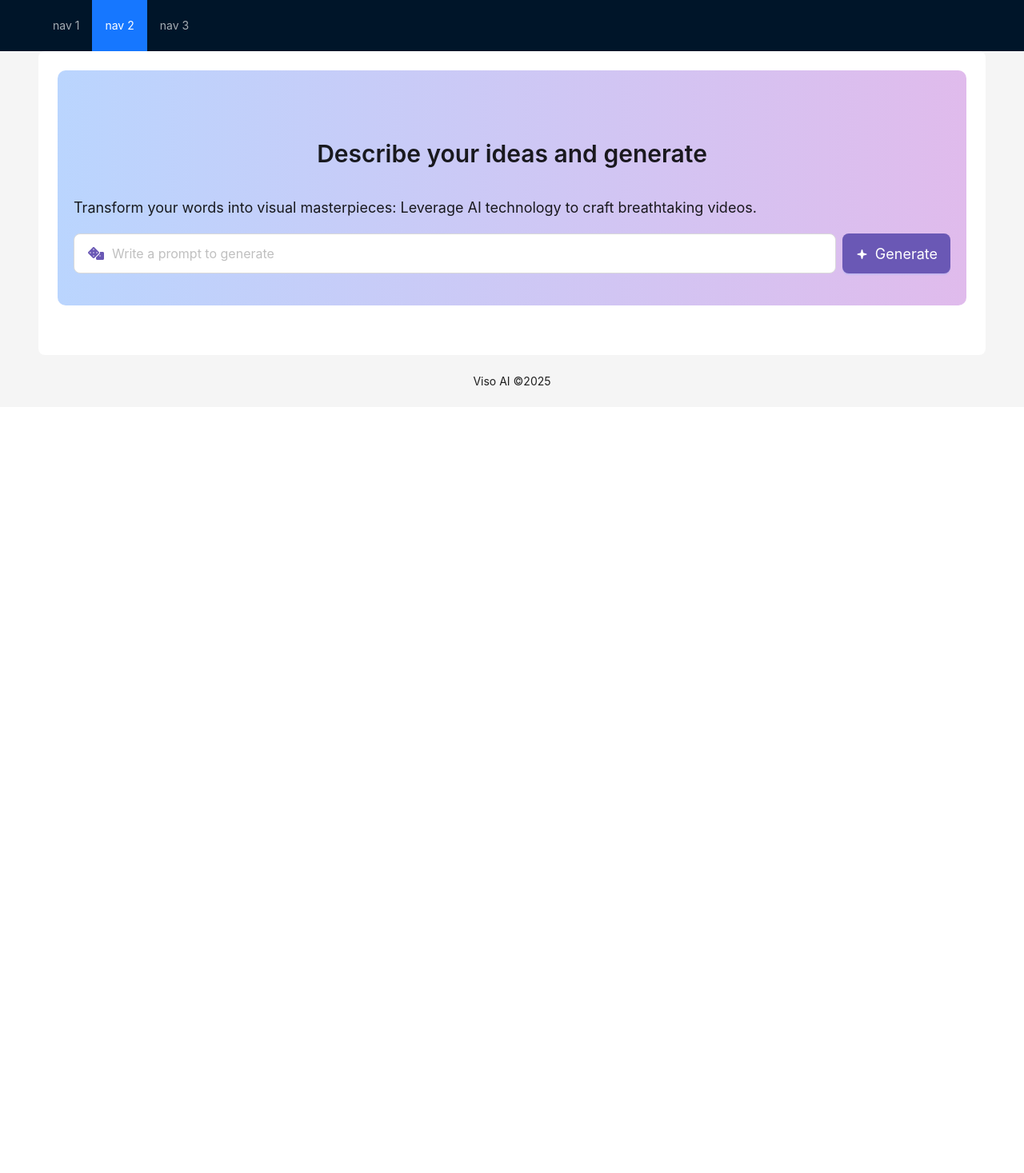
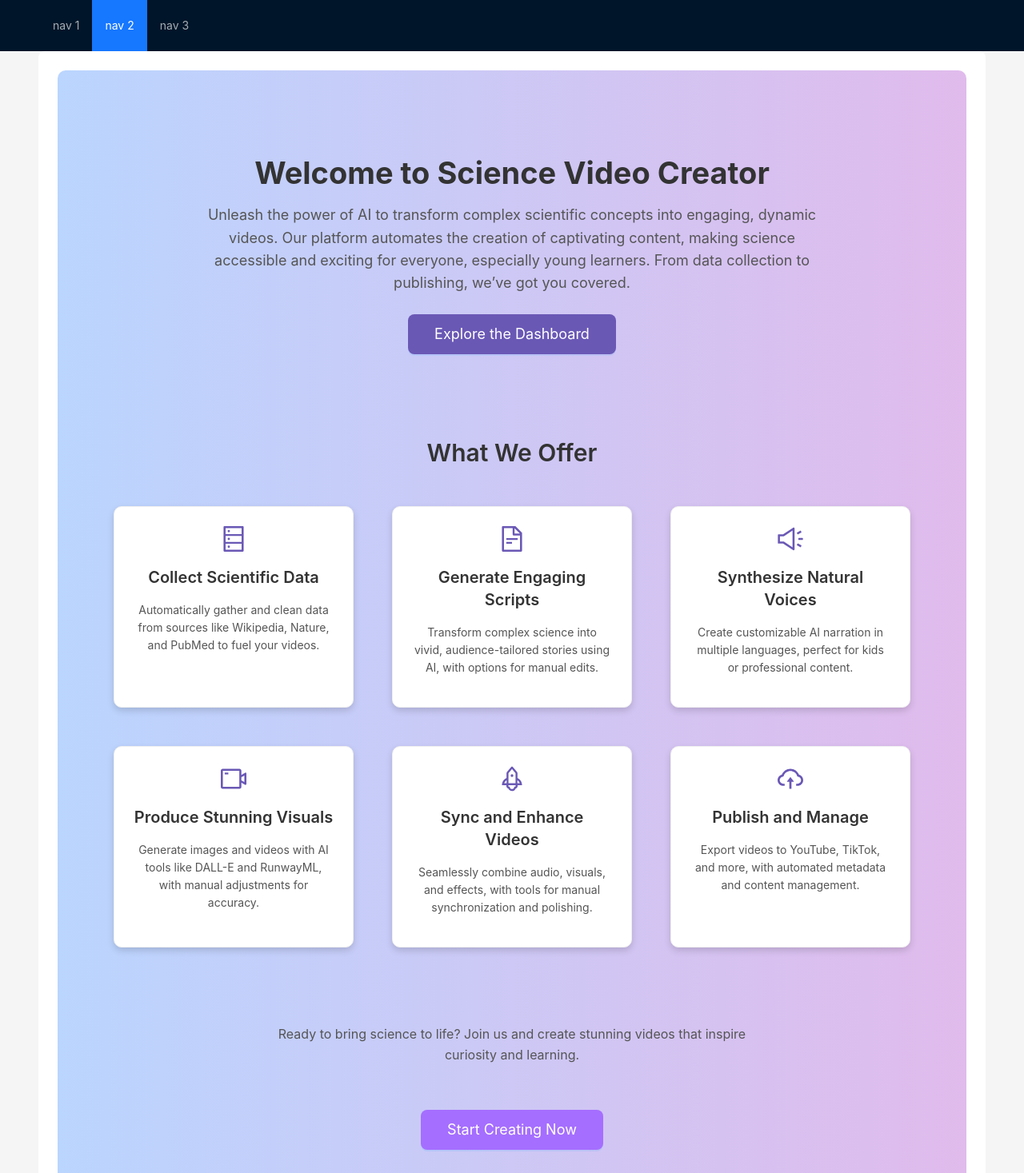
Before and after one commit to thienanle04/Software_Design-22KTPM2, a React (Vite) app in the folder frontend/: page / in a window 1280 px wide. Shown: the top 1467 px of the page at 80% size. Before the commit the page ends 800 px from the top, so only its background shows below. Built offline with nearby package versions, Linux system fonts and the light colour scheme.

Commit message:
home layout

```diff
--- a/frontend/src/pages/Home/Home.jsx
+++ b/frontend/src/pages/Home/Home.jsx
@@ -1,91 +1,179 @@
-import React, { useState } from "react";
+import React from "react";
 import { useNavigate } from "react-router-dom";
-import { Input, Button, Typography, Flex, message } from "antd";
-import { FaDice } from "react-icons/fa";
+import { Button, Typography, Card, Flex, Space } from "antd";
+import { RocketOutlined, FileTextOutlined, SoundOutlined, VideoCameraOutlined, CloudUploadOutlined, DatabaseOutlined } from "@ant-design/icons";
 
 const { Title, Paragraph } = Typography;
 
-const GenerateButtonIcon = () => {
-  return (
-    <svg
-      className="size-4"
-      width="17"
-      height="16"
-      fill="none"
-      viewBox="0 0 17 16"
-    >
-      <path
-        fill="currentColor"
-        d="M6.154 6.513c.429-.096.763-.43.86-.859l.665-2.995c.195-.879 1.447-.879 1.642 0l.666 2.995c.096.429.43.763.858.86l2.996.665c.879.195.879 1.447 0 1.642l-2.995.666c-.429.096-.763.43-.86.858l-.665 2.996c-.195.879-1.447.879-1.642 0l-.666-2.995a1.134 1.134 0 0 0-.859-.86L3.16 8.822c-.879-.195-.879-1.447 0-1.642l2.995-.666Z"
-      ></path>
-    </svg>
-  );
-}
-
-function Home() {
-  const [prompt, setPrompt] = useState("");
-  const [loading, setLoading] = useState(false);
+const Home = () => {
   const navigate = useNavigate();
 
-  const handleGenerate = () => {
-    if (prompt.trim()) {
-      navigate("/dashboard/tools/text-to-video", { state: { prompt } });
-    } else {
-
-    }
-  };
+  const features = [
+    {
+      icon: <DatabaseOutlined style={{ fontSize: "32px", color: "#6a58b5" }} />,
+      title: "Collect Scientific Data",
+      description: "Automatically gather and clean data from sources like Wikipedia, Nature, and PubMed to fuel your videos.",
+    },
+    {
+      icon: <FileTextOutlined style={{ fontSize: "32px", color: "#6a58b5" }} />,
+      title: "Generate Engaging Scripts",
+      description: "Transform complex science into vivid, audience-tailored stories using AI, with options for manual edits.",
+    },
+    {
+      icon: <SoundOutlined style={{ fontSize: "32px", color: "#6a58b5" }} />,
+      title: "Synthesize Natural Voices",
+      description: "Create customizable AI narration in multiple languages, perfect for kids or professional content.",
+    },
+    {
+      icon: <VideoCameraOutlined style={{ fontSize: "32px", color: "#6a58b5" }} />,
+      title: "Produce Stunning Visuals",
+      description: "Generate images and videos with AI tools like DALL-E and RunwayML, with manual adjustments for accuracy.",
+    },
+    {
+      icon: <RocketOutlined style={{ fontSize: "32px", color: "#6a58b5" }} />,
+      title: "Sync and Enhance Videos",
+      description: "Seamlessly combine audio, visuals, and effects, with tools for manual synchronization and polishing.",
+    },
+    {
+      icon: <CloudUploadOutlined style={{ fontSize: "32px", color: "#6a58b5" }} />,
+      title: "Publish and Manage",
+      description: "Export videos to YouTube, TikTok, and more, with automated metadata and content management.",
+    },
+  ];
 
   return (
     <div
       style={{
         padding: "40px 20px",
         background: "linear-gradient(to right, rgb(186, 213, 254), rgb(224, 187, 236))",
+        minHeight: "100vh",
         borderRadius: "10px",
       }}
     >
-      <Title level={2} style={{ justifySelf: "center", padding: "20px" }}>
-        Describe your ideas and generate
-      </Title>
-      <Paragraph style={{ fontSize: "18px" }}>
-        Transform your words into visual masterpieces: Leverage AI technology to
-        craft breathtaking videos.
-      </Paragraph>
-      <Flex justify="space-between" align="center" gap="small">
-        <Input
-          value={prompt}
-          onChange={(e) => setPrompt(e.target.value)}
-          placeholder="Write a prompt to generate"
-          prefix={
-            <Button
-              type="text"
-              icon={<FaDice style={{ fontSize: "20px", color: "#6a58b5" }} />}
-            />
-          }
+      {/* Hero Section */}
+      <Flex
+        vertical
+        align="center"
+        justify="center"
+        style={{ textAlign: "center", padding: "40px 20px" }}
+      >
+        <Title
+          level={1}
           style={{
-            borderRadius: "8px",
-            height: "50px",
-            background: "#fff",
-            fontSize: "16px",
+            color: "#333",
+            fontWeight: "bold",
+            marginBottom: "16px",
           }}
-          onPressEnter={handleGenerate}
-        />
+        >
+          Welcome to Science Video Creator
+        </Title>
+        <Paragraph
+          style={{
+            fontSize: "18px",
+            color: "#555",
+            maxWidth: "800px",
+            marginBottom: "24px",
+          }}
+        >
+          Unleash the power of AI to transform complex scientific concepts into engaging, dynamic videos. Our platform automates the creation of captivating content, making science accessible and exciting for everyone, especially young learners. From data collection to publishing, we’ve got you covered.
+        </Paragraph>
         <Button
           type="primary"
+          size="large"
           style={{
-            height: "50px",
             backgroundColor: "#6a58b5",
             borderRadius: "8px",
             fontSize: "18px",
+            height: "50px",
+            padding: "0 32px",
           }}
-          icon={<GenerateButtonIcon />}
-          onClick={handleGenerate}
-          loading={loading}
+          onClick={() => navigate("/dashboard")}
         >
-          Generate
+          Explore the Dashboard
         </Button>
       </Flex>
+
+      {/* Features Section */}
+      <Flex
+        vertical
+        align="center"
+        style={{ padding: "40px 20px" }}
+      >
+        <Title
+          level={2}
+          style={{
+            color: "#333",
+            marginBottom: "32px",
+            textAlign: "center",
+          }}
+        >
+          What We Offer
+        </Title>
+        <Flex
+          wrap="wrap"
+          justify="center"
+          gap="middle"
+          style={{ maxWidth: "1200px" }}
+        >
+          {features.map((feature, index) => (
+            <Card
+              key={index}
+              hoverable
+              style={{
+                width: "300px",
+                borderRadius: "10px",
+                margin: "16px",
+                boxShadow: "0 4px 8px rgba(0, 0, 0, 0.15)",
+              }}
+              bodyStyle={{ padding: "24px", textAlign: "center" }}
+            >
+              <Space direction="vertical" size="middle">
+                {feature.icon}
+                <Title level={4} style={{ color: "#333", margin: 0 }}>
+                  {feature.title}
+                </Title>
+                <Paragraph style={{ color: "#555", fontSize: "14px" }}>
+                  {feature.description}
+                </Paragraph>
+              </Space>
+            </Card>
+          ))}
+        </Flex>
+      </Flex>
+
+      {/* Footer Call to Action */}
+      <Flex
+        justify="center"
+        style={{ padding: "40px 20px", textAlign: "center" }}
+      >
+        <Paragraph
+          style={{
+            fontSize: "16px",
+            color: "#555",
+            maxWidth: "600px",
+          }}
+        >
+          Ready to bring science to life? Join us and create stunning videos that inspire curiosity and learning.
+        </Paragraph>
+      </Flex>
+      <Button
+        type="primary"
+        size="large"
+        style={{
+          backgroundColor: "#A56EFF",
+          borderRadius: "8px",
+          fontSize: "18px",
+          height: "50px",
+          padding: "0 32px",
+          display: "block",
+          margin: "0 auto",
+        }}
+        onClick={() => navigate("/dashboard/tools/text-to-video")}
+      >
+        Start Creating Now
+      </Button>
     </div>
   );
-}
+};
 
 export default Home;
```
